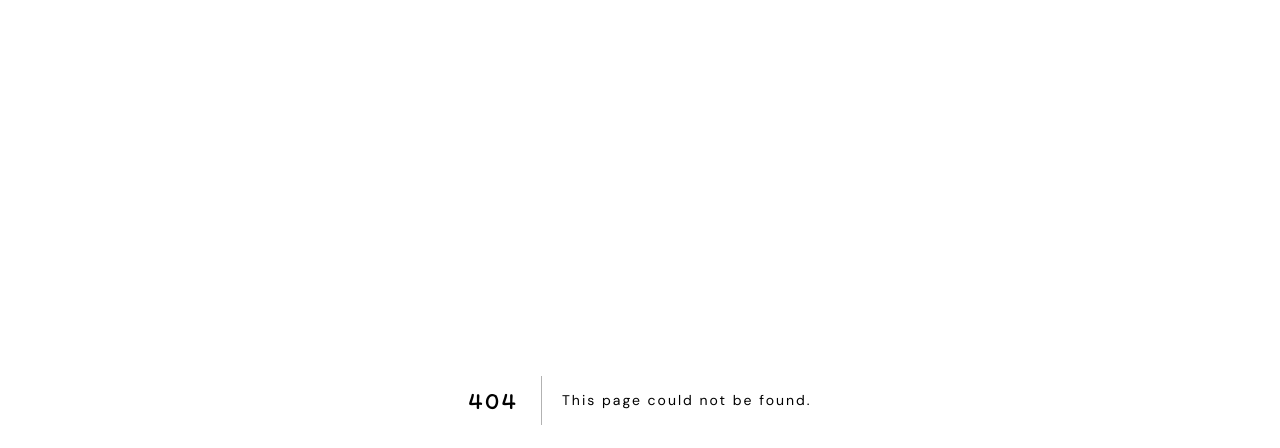
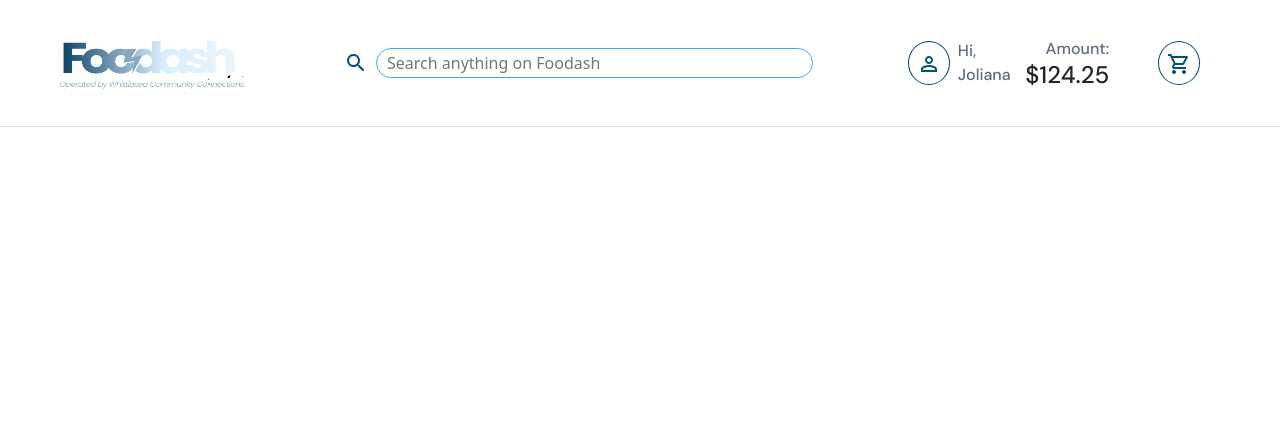
Before and after one commit to chih611/Foodash, a Next.js app: page /CustomerView/HomePage/HomePageNavBar in a window 1280 px wide. Before the commit this address had no page. Shown: the top 448 px of the page. Built offline with nearby package versions, Linux system fonts and the light colour scheme.

Commit message:
added in the  search item by name function

```diff
--- /dev/null
+++ b/src/pages/CustomerView/HomePage/HomePageNavBar.js
@@ -0,0 +1,183 @@
+import React, { useState } from "react";
+import Link from "next/link";
+import { Container, Row, Col, Navbar, Button } from "react-bootstrap";
+import Image from "next/image";
+import PermIdentityOutlined from "@mui/icons-material/PermIdentityOutlined";
+import ShoppingCartOutlinedIcon from "@mui/icons-material/ShoppingCartOutlined";
+import SearchRounded from "@mui/icons-material/SearchRounded";
+
+// Importing SearchBar module from searchInput.js
+import SearchBar from "./searchBar";
+
+// NavBar component
+const HomePageNavBar = () => {
+  const [showOffcanvas, setShowOffcanvas] = useState(false);
+  const handleToggle = () => setShowOffcanvas(!showOffcanvas);
+
+  return (
+    <div
+      className="navBar"
+      style={{
+        marginBottom: "150px",
+      }}
+    >
+      <Navbar bg="white" expand="lg" className="border-bottom" fixed="top">
+        <Container fluid className="px-md-5 py-md-4">
+          {/* Mobile Layout */}
+          <Row className="w-100 align-items-center d-lg-none">
+            {/* Logo (3 columns) */}
+            <Col xs={4} className="d-flex justify-content-center">
+              <Link href="/HomePage" legacyBehavior passHref>
+                <a>
+                  <Image
+                    src="/Foodash_logo.png"
+                    alt="Logo"
+                    width={199} // Adjust width as needed
+                    height={62} // Adjust height as needed
+                    className="navbar-brand"
+                  />
+                </a>
+              </Link>
+            </Col>
+            <Col xs={3}></Col>
+
+            {/* Account button */}
+            <Col
+              xs={1}
+              className="d-flex justify-content-end align-items-center"
+            >
+              <Link
+                href="/CustomerView/CustomerProfile/CustomerProfile"
+                legacyBehavior
+                passHref
+              >
+                <a className="d-flex align-items-center text-decoration-none">
+                  <div className="account-button me-2">
+                    <PermIdentityOutlined sx={{ color: "#025373" }} />
+                  </div>
+                  <div>
+                    <p className="subtitle mb-0">Hi, Joliana</p>{" "}
+                    {/* 'mb-0' to remove bottom margin */}
+                  </div>
+                </a>
+              </Link>
+            </Col>
+
+            {/* Cart amount */}
+            <Col xs={2} className="d-flex flex-row-reverse bd-highlight">
+              <div className="text-end">
+                <p className="subtitle mb-0">Amount:</p>
+                <p className="subtitle mb-0">$124.25</p>
+              </div>
+            </Col>
+
+            {/* Cart button */}
+            <Col xs={2} className="d-flex flex-column align-items-end">
+              <Link
+                href="/CustomerView/ViewCart/ViewCart"
+                legacyBehavior
+                passHref
+              >
+                <a>
+                  <div className="cart-button me-2">
+                    <ShoppingCartOutlinedIcon sx={{ color: "#025373" }} />
+                  </div>
+                </a>
+              </Link>
+            </Col>
+          </Row>
+
+          {/* Mobile Search Bar */}
+          <Row className="w-100 align-items-center d-lg-none">
+            <Col xs={12} className="w-100 d-flex justify-content-center">
+              <div>
+                <SearchBar />
+              </div>
+            </Col>
+          </Row>
+
+          {/* Desktop Layout */}
+          <Row className="w-100 align-items-center d-none d-lg-flex">
+            <Col xs={12} md={3} className="d-flex align-items-center">
+              {/* Logo Section */}
+              <Link href="/" legacyBehavior passHref>
+                <a>
+                  <Image
+                    src="/Foodash_logo.png"
+                    alt="Logo"
+                    width={199}
+                    height={62}
+                    className="navbar-brand"
+                  />
+                </a>
+              </Link>
+            </Col>
+
+            <Col xs={12} md={5}>
+              {/* Flex container for icon and search bar */}
+              <div className="d-flex align-items-center">
+                {/* Search bar section */}
+                <div className="w-100 align-items-center d-none d-lg-flex">
+                  <SearchBar />
+                </div>
+              </div>
+            </Col>
+
+            <Col xs={12} md={1}></Col>
+
+            {/* Account Section */}
+            <Col
+              xs={12}
+              md={1}
+              className="d-flex flex-row-reverse bd-highlight"
+            >
+              <Link
+                href="/CustomerView/CustomerProfile/CustomerProfile"
+                legacyBehavior
+                passHref
+              >
+                <a className="d-flex align-items-center text-decoration-none">
+                  <div className="account-button me-2">
+                    <PermIdentityOutlined sx={{ color: "#025373" }} />
+                  </div>
+                  <div>
+                    <p className="subtitle mb-0">Hi, Joliana</p>
+                  </div>
+                </a>
+              </Link>
+            </Col>
+
+            {/* Cart amount */}
+            <Col xs={12} md={1} className="d-flex flex-column align-items-end">
+              <div className="text-end">
+                <p className="subtitle mb-0">Amount:</p>
+                <h4 className="mb-0">$124.25</h4>
+              </div>
+            </Col>
+
+            {/* Cart button */}
+            <Col
+              xs={12}
+              md={1}
+              className="d-flex flex-row-reverse bd-highlight"
+            >
+              <Link
+                href="/CustomerView/ViewCart/ViewCart"
+                legacyBehavior
+                passHref
+              >
+                <a>
+                  <div className="cart-button me-2">
+                    <ShoppingCartOutlinedIcon sx={{ color: "#025373" }} />
+                  </div>
+                </a>
+              </Link>
+            </Col>
+          </Row>
+        </Container>
+      </Navbar>
+    </div>
+  );
+};
+
+export default HomePageNavBar;
--- a/src/pages/CustomerView/HomePage/searchBar.js
+++ b/src/pages/CustomerView/HomePage/searchBar.js
@@ -1,45 +1,67 @@
-import { useState, useEffect } from "react";
+import React, { useState } from "react";
+import { useDispatch, useSelector } from "react-redux";
+import {
+  searchItemsByName,
+  clearSearchResults,
+} from "../../../../store/slices/itemsSlice";
 import SearchRounded from "@mui/icons-material/SearchRounded";
-import { BorderBottom, BorderColorOutlined } from "@mui/icons-material";
+import ClearRounded from "@mui/icons-material/ClearRounded";
 
 const SearchBar = () => {
-  const [search, setSearch] = useState('');
-  const [list, setList] = useState([]);
+  const dispatch = useDispatch();
+  const [search, setSearch] = useState("");
+  const [showResults, setShowResults] = useState(false);
 
-  useEffect(() => {
-    async function fetchData() {
-      const response = await fetch('your-api-url');
-      const data = await response.json();
-      setList(data);
+  // Access the search results, status, and error from Redux store
+  const { searchResults, status, error } = useSelector((state) => state.items);
+
+  // Handle search submission
+  const handleSearch = () => {
+    if (search.trim()) {
+      dispatch(searchItemsByName(search)); // Dispatch the thunk action
+      setShowResults(true); // Show the results section when a search is performed
+    } else {
+      clearSearch(); // Clear search results when the search is empty
     }
+  };
 
-    fetchData();
-  }, []);
+  // Handle clearing the search
+  const clearSearch = () => {
+    setSearch("");
+    dispatch(clearSearchResults());
+    setShowResults(false); // Hide results when cleared
+  };
 
-  const filteredList = list.filter(item =>
-    item.toLowerCase().includes(search.toLowerCase())
-  );
+  // Handle the 'Enter' key press
+  const handleKeyPress = (event) => {
+    if (event.key === "Enter") {
+      handleSearch();
+    }
+  };
 
   return (
     <div className="searchContainer">
-      <SearchRounded className="me-2" sx={{ color: "#025373" }} />
+      <SearchRounded
+        className="me-2"
+        sx={{ color: "#025373", cursor: "pointer" }}
+        onClick={handleSearch} // Trigger search when the icon is clicked
+      />
       <input
-        className = "search_bar"
+        className="search_bar"
         type="text"
         value={search}
         onChange={(e) => setSearch(e.target.value)}
+        onKeyPress={handleKeyPress} // Trigger search when 'Enter' is pressed
         placeholder="Search anything on Foodash"
-
       />
-      {filteredList.length > 0 ? (
-        filteredList.map((item, index) => (
-          <div key={index} className="result_item">
-            {item}
-          </div>
-        ))
-      ) : (
-        <div> </div>
+      {search && (
+        <ClearRounded
+          className="me-2"
+          sx={{ color: "#025373", cursor: "pointer" }}
+          onClick={clearSearch} // Clear the search input and results
+        />
       )}
+      {/* Display search results or error only if showResults is true */}
     </div>
   );
 };
--- a/store/slices/itemsSlice.js
+++ b/store/slices/itemsSlice.js
@@ -8,19 +8,26 @@ export const fetchItems = createAsyncThunk(
     try {
       const response = await axios.get("http://localhost:8888/item");
       let data = response.data;
-
-      // Log the raw data from the response
-      console.log("Raw data from backend:", data);
-
-      // If the data is not an array, wrap it in an array
       if (!Array.isArray(data)) {
         data = [data];
       }
+      return data;
+    } catch (error) {
+      return rejectWithValue(
+        error.response ? error.response.data : error.message
+      );
+    }
+  }
+);
 
-      // Log the processed data
-      console.log("Processed data:", data);
-
-      return data;
+export const searchItemsByName = createAsyncThunk(
+  "items/searchItemsByName",
+  async (searchTerm, { rejectWithValue }) => {
+    try {
+      const response = await axios.get(
+        `http://localhost:8888/items/search/${searchTerm}`
+      );
+      return response.data;
     } catch (error) {
       return rejectWithValue(
         error.response ? error.response.data : error.message
@@ -33,24 +40,17 @@ const itemsSlice = createSlice({
   name: "items",
   initialState: {
     items: [],
-    selectedItem: null, // Add selectedItem to store the clicked item
+    searchResults: [],
     status: "idle",
     error: null,
   },
   reducers: {
-    clearItems: (state) => {
-      state.items = [];
-      state.status = "idle";
-      state.error = null;
-    },
-
-    selectItems: (state, action) => {
-      state.selectedItem = action.payload;
+    clearSearchResults: (state) => {
+      state.searchResults = [];
     },
   },
   extraReducers: (builder) => {
     builder
-      // Handle fetchItems
       .addCase(fetchItems.pending, (state) => {
         state.status = "loading";
       })
@@ -60,10 +60,23 @@ const itemsSlice = createSlice({
       })
       .addCase(fetchItems.rejected, (state, action) => {
         state.status = "failed";
-        state.error = action.payload;
+        state.error = action.error || { message: "Failed to fetch items" };
+      })
+      .addCase(searchItemsByName.pending, (state) => {
+        state.status = "loading";
+      })
+      .addCase(searchItemsByName.fulfilled, (state, action) => {
+        state.searchResults = action.payload.length > 0 ? action.payload : []; // Keep searchResults empty if no matches
+        state.status = "succeeded";
+      })
+      .addCase(searchItemsByName.rejected, (state, action) => {
+        state.status = "failed";
+        state.error = action.error || {
+          message: "Error searching items by name",
+        };
       });
   },
 });
 
-export const { clearItems, selectItems } = itemsSlice.actions;
+export const { clearSearchResults } = itemsSlice.actions;
 export default itemsSlice.reducer;
```
Also changed, not shown: src/pages/CustomerView/HomePage/HomeContent/HomeContent.js (+12 -5 lines).
